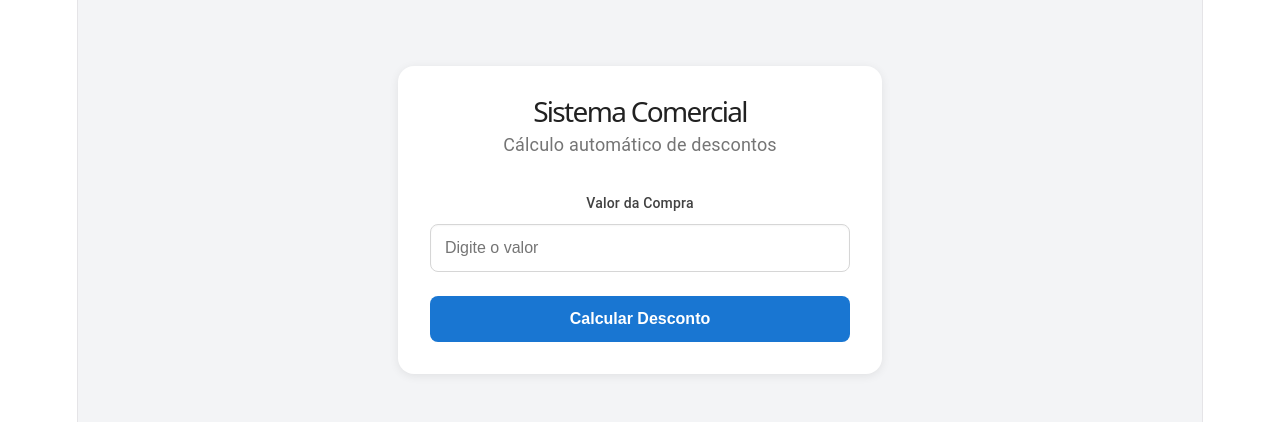
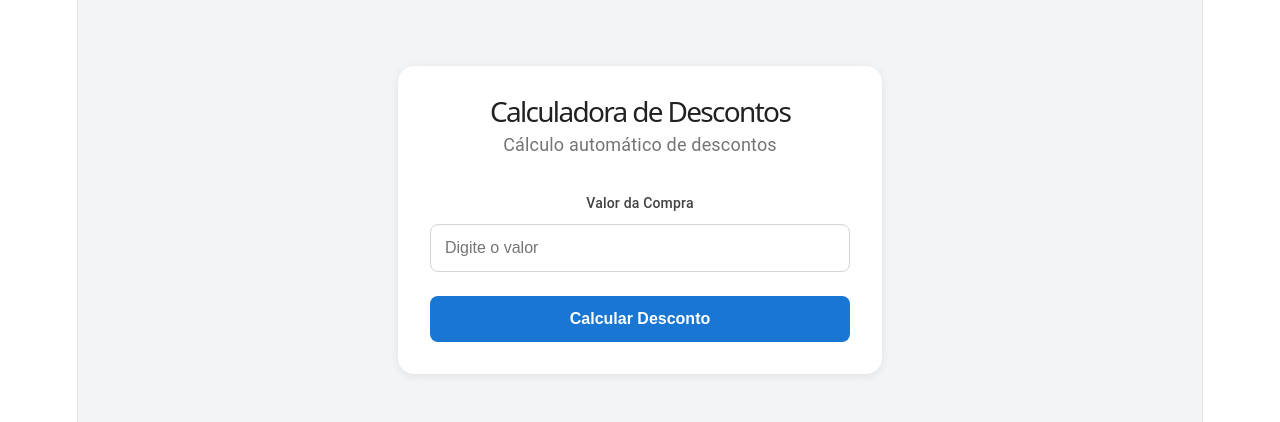
Before and after one commit to deivisontakatu/projeto-pipeline-qualidade-software, a React (Vite) app: page / in a window 1280 px wide. Shown: the part 204-626 px from the top of the page. Built offline with nearby package versions, Linux system fonts and the light colour scheme.

Commit message:
Update name

```diff
--- a/src/components/DiscountDashboard.jsx
+++ b/src/components/DiscountDashboard.jsx
@@ -25,7 +25,7 @@ export default function DiscountDashboard() {
       <div style={styles.card}>
 
         <h1 style={styles.title}>
-          Sistema Comercial
+          Calculadora de Descontos
         </h1>
 
         <p style={styles.subtitle}>
```
